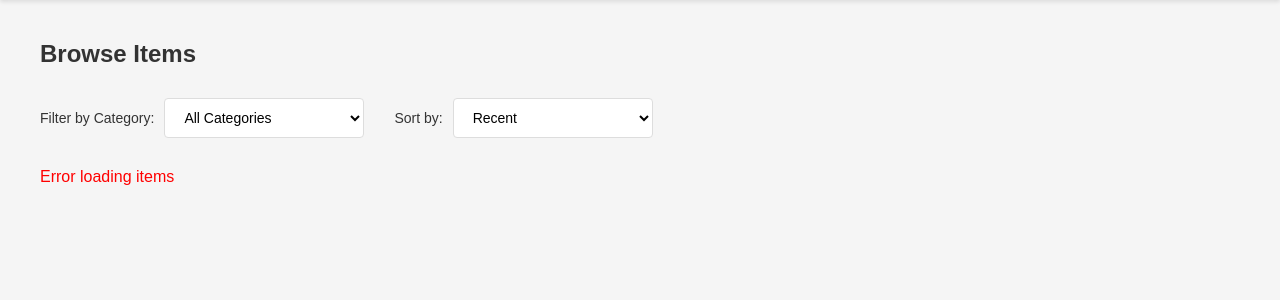
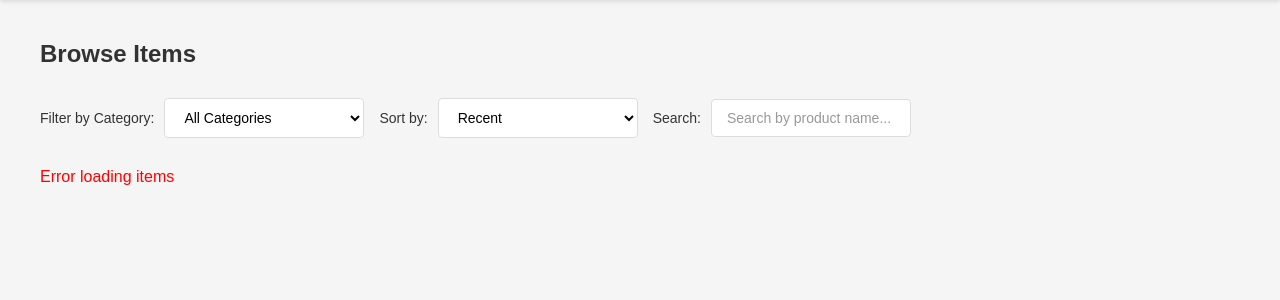
Before and after one commit to estianp/Local-Trade-C2C, a PHP site: page /browse.html in a window 1280 px wide. Shown: the part 78-378 px from the top of the page. Run offline with PHP 8.4, Linux system fonts and the light colour scheme.

Commit message:
Added search function to Buy page.

```diff
--- a/public/browse.html
+++ b/public/browse.html
@@ -45,6 +45,11 @@
                     <option value="price-high">Price: High to Low</option>
                 </select>
             </div>
+
+            <div class="filter-group">
+                <label for="searchInput">Search:</label>
+                <input type="text" id="searchInput" placeholder="Search by product name...">
+            </div>
         </div>
 
         <div id="itemsContainer" class="items-grid"></div>
--- a/public/browse.js
+++ b/public/browse.js
@@ -6,7 +6,7 @@
     fetch('api/get_items.php')
     .then(response => response.json())
     .then(data => {
-        allItems = data.items || [];  // ✅ Extract the items array
+        allItems = data.items || [];
         displayItems(allItems);
     })
     .catch(error => {
@@ -50,13 +50,18 @@
 }
 
 function filterAndSort() {
+    const searchQuery = document.getElementById('searchInput').value.toLowerCase();
     const selectedCategory = document.getElementById('filterCategory').value;
     const sortType = document.getElementById('sortBy').value;
 
     let filtered = allItems;
 
     if (selectedCategory) {
-        filtered = allItems.filter(item => String(item.category_id) === String(selectedCategory));
+        filtered = filtered.filter(item => String(item.category_id) === String(selectedCategory));
+    }
+
+    if (searchQuery) {
+        filtered = filtered.filter(item => item.title.toLowerCase().includes(searchQuery));
     }
 
     let sorted = [...filtered];
@@ -83,4 +88,5 @@
     loadCategoryDropdown();
     document.getElementById('filterCategory').addEventListener('change', filterAndSort);
     document.getElementById('sortBy').addEventListener('change', filterAndSort);
+    document.getElementById('searchInput').addEventListener('input', filterAndSort);
 });
--- a/public/styles.css
+++ b/public/styles.css
@@ -501,7 +501,7 @@
 .filter-controls {
     margin-bottom: 30px;
     display: flex;
-    gap: 30px;
+    gap: 15px;
     flex-wrap: wrap;
 }
 
@@ -536,6 +536,25 @@
     outline: none;
     border-color: #007bff;
     box-shadow: 0 0 0 3px rgba(0, 123, 255, 0.1);
+}
+
+.filter-group input[type="text"] {
+    padding: 10px 15px;
+    border: 1px solid #ddd;
+    border-radius: 4px;
+    font-size: 14px;
+    box-sizing: border-box;
+    width: 200px;
+}
+
+.filter-group input[type="text"]:focus {
+    outline: none;
+    border-color: #4CAF50;
+    box-shadow: 0 0 5px rgba(76, 175, 80, 0.3);
+}
+
+.filter-group input[type="text"]::placeholder {
+    color: #999;
 }
 
 .featured-section {
```
